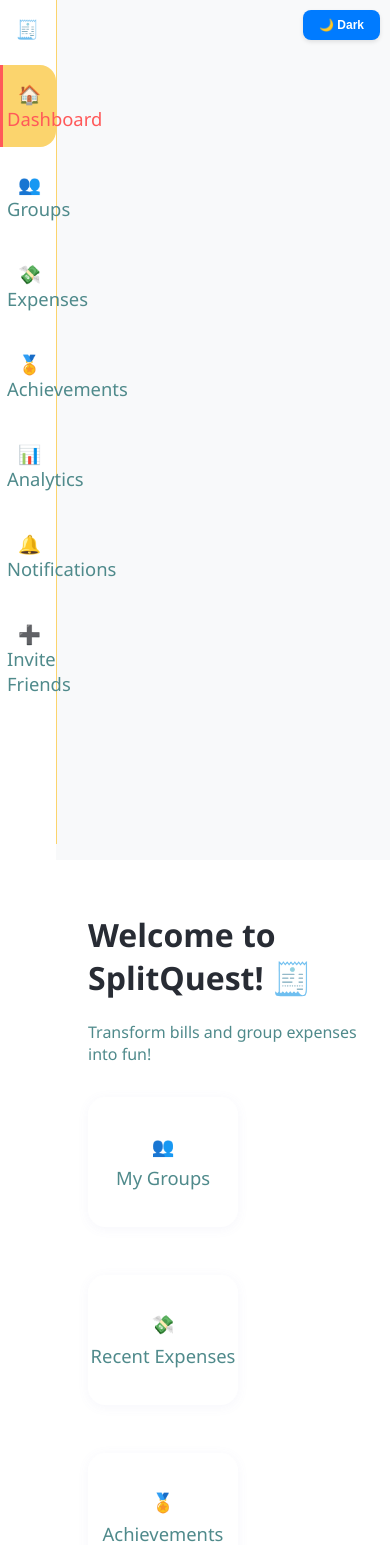
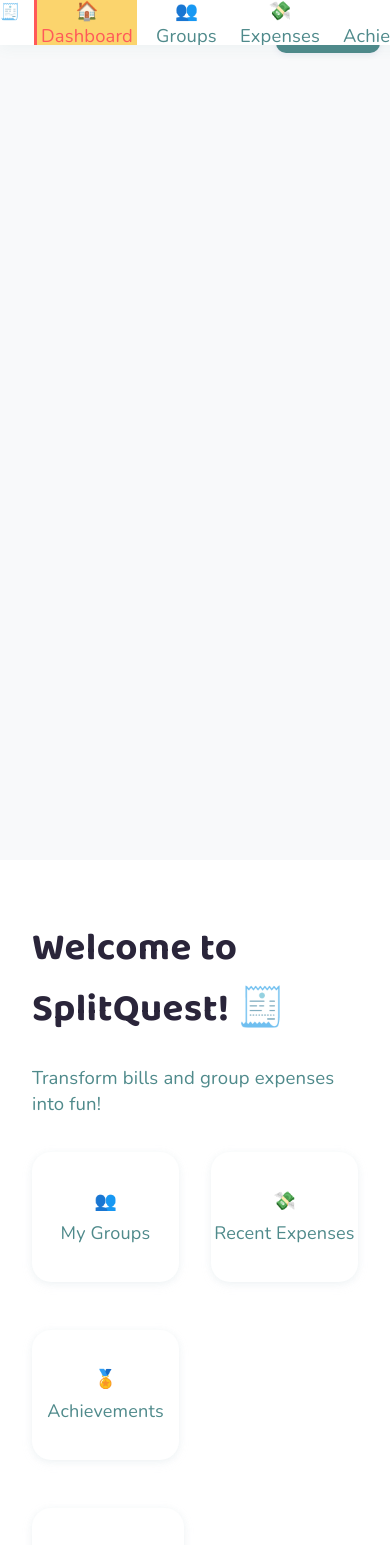
Before and after one commit to Workflow-Manager-admin/splitquest-107914-e48622fe, a React (Create React App) app in the folder frontend_web_app/: page / in a window 390 px wide. Shown: the top 1545 px of the page. Built offline with nearby package versions, Linux system fonts and the light colour scheme.

Commit message:
CheckPoint - cgc84b8a41

```diff
--- a/frontend_web_app/package.json
+++ b/frontend_web_app/package.json
@@ -5,6 +5,7 @@
   "dependencies": {
     "react": "^18.2.0",
     "react-dom": "^18.2.0",
+    "react-helmet": "^6.1.0",
     "react-router-dom": "^6.30.1",
     "react-scripts": "^5.0.1",
     "tesseract.js": "^4.1.1"
--- a/frontend_web_app/src/App.css
+++ b/frontend_web_app/src/App.css
@@ -1,24 +1,38 @@
 /* CSS Variables for Theme Management */
 :root {
   /* Light theme colors */
-  --bg-primary: #ffffff;
+  --bg-primary: #fff;
   --bg-secondary: #f8f9fa;
-  --text-primary: #282c34;
-  --text-secondary: #61dafb;
+  --text-primary: #2A253A;
+  --text-secondary: #4F8A8B;
   --border-color: #e9ecef;
-  --button-bg: #007bff;
-  --button-text: #ffffff;
+  --button-bg: #4F8A8B;
+  --button-text: #fff;
+  --card-bg: #fff;
+  --shadow: 0 3px 12px 0 #d1d0e71c;
+  --card-radius: 19px;
+  --header-font: 'Baloo 2', cursive, sans-serif;
+  --body-font: 'Nunito', 'Segoe UI', 'Roboto', Arial, sans-serif;
+  --fab-bg: #FF5959;
+  --fab-color: #fff;
+  --fab-shadow: 0 4px 16px #ff595936;
 }
 
 [data-theme="dark"] {
   /* Dark theme colors */
-  --bg-primary: #1a1a1a;
-  --bg-secondary: #282c34;
-  --text-primary: #ffffff;
-  --text-secondary: #61dafb;
-  --border-color: #404040;
-  --button-bg: #0056b3;
-  --button-text: #ffffff;
+  --bg-primary: #191927;
+  --bg-secondary: #222235;
+  --text-primary: #F4F2FD;
+  --text-secondary: #FBD46D;
+  --border-color: #28284a;
+  --button-bg: #4F8A8B;
+  --button-text: #fff;
+  --card-bg: #22223c;
+  --shadow: 0 3px 13px 0 #2210334a;
+  --card-radius: 19px;
+  --fab-bg: #FF5959;
+  --fab-color: #fff;
+  --fab-shadow: 0 3px 16px #ff595945;
 }
 
 .App {
@@ -27,9 +41,85 @@
   flex-direction: row;
   background: var(--bg-primary);
   color: var(--text-primary);
-  font-family: 'Segoe UI', 'Roboto', 'Oxygen', 'Ubuntu', 'Fira Sans', 'Helvetica Neue', Arial, sans-serif;
-  transition: background-color 0.3s, color 0.3s;
+  font-family: var(--body-font);
+  letter-spacing: 0.01em;
+  transition: background-color 0.29s cubic-bezier(.23,1,.32,1), color 0.29s cubic-bezier(.23,1,.32,1);
 }
+/* --- Playful Card and Layout Helpers --- */
+.sq-card,
+.sq-dashboard-card,
+.sq-fab,
+.sq-form-card {
+  background: var(--card-bg);
+  border-radius: var(--card-radius);
+  box-shadow: var(--shadow);
+  transition: box-shadow 0.22s cubic-bezier(.22,0,.08,1), background .2s;
+}
+.sq-dashboard-card {
+  min-width: 147px;
+  min-height: 130px;
+  display: flex;
+  flex-direction: column;
+  align-items: center;
+  justify-content: center;
+  font-weight: 500;
+  text-decoration: none;
+  color: var(--text-secondary);
+  gap: 0.45rem;
+  margin-top: 1rem;
+  font-size: 1.13rem;
+  border: none;
+  cursor: pointer;
+  box-shadow: var(--shadow), 0 1.5px 7px #4f8a8b14;
+}
+.sq-dashboard-card:hover, .sq-card:hover {
+  box-shadow: 0 5px 28px #ff595939, 0 1.5px 8px #4f8a8920;
+  color: var(--color-accent,#FF5959);
+  transform: translateY(-2px) scale(1.03);
+}
+
+/* --- Floating Action Button (FAB) --- */
+.sq-fab {
+  position: fixed;
+  bottom: 2.1rem;
+  right: 2.1rem;
+  z-index: 2000;
+  width: 58px;
+  height: 58px;
+  border-radius: 50%;
+  background: var(--fab-bg);
+  color: var(--fab-color);
+  display: flex;
+  align-items: center;
+  justify-content: center;
+  font-size: 2rem;
+  box-shadow: var(--fab-shadow);
+  border: none;
+  outline: none;
+  cursor: pointer;
+  transition: box-shadow .22s cubic-bezier(.22,0,.08,1), background .2s;
+}
+.sq-fab:active, .sq-fab:focus {
+  background: #ff7a6e;
+  box-shadow: 0 8px 30px #ff595955;
+  outline: 2px solid #fff1;
+}
+.sq-fab:hover {
+  filter: brightness(1.12);
+  transform: scale(1.05) rotate(-3deg);
+}
+
+/* --- Header/Title Fonts --- */
+.sq-header, h1, h2, h3, .sq-sidebar__brand {
+  font-family: var(--header-font);
+  letter-spacing: 0.01em;
+}
+.sq-header-row, .App-header {
+  font-family: var(--header-font);
+}
+.sq-sidebar__brand { font-size: 2rem; letter-spacing: 2px; margin-bottom: 0.15em; }
+.sq-sidebar__title { font-size: 1.13rem !important; font-family: var(--header-font); }
+
 .sq-main-content {
   margin-left: 230px;
   flex: 1;
@@ -41,9 +131,53 @@
   min-width: 0;
   position: relative;
 }
-@media (max-width:900px) {
+@media (max-width: 900px) {
   .sq-main-content {
     margin-left: 56px;
+  }
+  .sq-fab { right: 1rem; bottom: 1.2rem; width: 52px; height: 52px; font-size: 1.5rem; }
+}
+
+@media (max-width: 768px) {
+  .theme-toggle {
+    top: 8px;
+    right: 8px;
+    padding: 7px 14px;
+    font-size: 13px;
+  }
+  .sq-fab { bottom: 1.1rem; right: 0.9rem; }
+  .sq-main-content { margin-left: 0 !important; }
+}
+
+/* Mobile: sidebar to top-nav (hidden, not visible by default) */
+@media (max-width: 600px) {
+  .sq-sidebar {
+    position: fixed;
+    left: 0; top: 0; right: 0;
+    width: 100vw; min-width: 0; max-width: 100vw;
+    flex-direction: row !important;
+    height: 45px !important; min-height: 45px !important;
+    z-index: 5001;
+    background: var(--bg-primary);
+    box-shadow: 0 3px 14px #4f8a8b10;
+    padding: 0 3vw 0 0;
+    overflow-x: auto;
+  }
+  .sq-sidebar__nav {
+    flex-direction: row;
+    display: flex;
+    align-items: center;
+    overflow-x: auto;
+    width: 90vw;
+  }
+  .sq-sidebar__nav li, .sq-sidebar__brand, .sq-sidebar__title {
+    margin: 0 12px 0 0 !important;
+    padding: 0 !important;
+    display: inline-block !important;
+    font-size: 1rem !important;
+  }
+  .sq-sidebar__title {
+    display: none !important;
   }
 }
 .sq-header-row {
@@ -131,28 +265,60 @@
   }
 }
 
-/* SplitQuest Dashboard Cards */
-.sq-dashboard-card {
-  background: var(--background-light, #fff);
-  border-radius: 17px;
-  min-width: 150px;
-  min-height: 130px;
-  box-shadow: 0 2px 12px #7771c310;
-  display: flex;
-  flex-direction: column;
-  align-items: center;
-  justify-content: center;
-  font-weight: 500;
-  text-decoration: none;
-  color: var(--color-primary, #4F8A8B);
-  gap: 0.45rem;
-  transition: box-shadow .2s, transform .2s, color .2s;
-  margin-top: 1rem;
-  font-size: 1.15rem;
+/* Action/utility buttons */
+.theme-toggle, .btn, button, input[type=submit] {
+  font-family: var(--body-font);
+  border: none;
+  border-radius: 10px;
+  background: var(--button-bg);
+  color: var(--button-text);
+  font-weight: 600;
+  font-size: 1rem;
+  letter-spacing: 0.01em;
+  transition:
+    background 0.26s cubic-bezier(.23,1,.32,1),
+    transform .16s cubic-bezier(.23,1,.32,1),
+    box-shadow .16s;
+  box-shadow: 0 2px 6px #58569b18;
+  cursor: pointer;
+  padding: 9px 22px;
+  min-height: 42px;
+  margin-bottom: 7px;
+  outline: none;
+}
+.theme-toggle:active, .btn:active, button:active {
+  background: #346e8a;
+  transform: scale(0.98);
+}
+.theme-toggle:focus, .btn:focus, button:focus {
+  outline: 2px solid var(--color-accent,#FF5959);
 }
 
-.sq-dashboard-card:hover {
-  box-shadow: 0 5px 25px #ff595930, 0 1.5px 7px #4f8a8b14;
-  color: var(--color-accent, #FF5959);
-  transform: translateY(-2px) scale(1.03);
+input, select, textarea {
+  font-family: var(--body-font);
+  border-radius: 7px;
+  border: 1.5px solid var(--border-color);
+  min-height: 39px;
+  padding-left: 7px;
+  font-size: 1rem;
+  transition: border-color .15s;
 }
+input:focus, select:focus, textarea:focus {
+  border-color: var(--color-primary,#4F8A8B);
+  outline: 1.5px solid var(--color-accent,#FF5959);
+}
+
+/* Increase primary touch targets */
+button, input[type=button], .theme-toggle, .btn, .sq-fab {
+  min-width: 43px;
+  min-height: 43px;
+}
+
+/* Smooth fade for content areas */
+.sq-card, .sq-dashboard-card, .sq-form-card, .App-header {
+  transition: background 0.33s, color 0.33s, box-shadow 0.26s;
+}
+
+/* Hide scrollbars for cleaner UI in cards/lists */
+::-webkit-scrollbar { width: 0.45em; background: transparent; }
+::-webkit-scrollbar-thumb { background: #ffd27013; border-radius: 1em; }
--- a/frontend_web_app/src/App.js
+++ b/frontend_web_app/src/App.js
@@ -1,5 +1,6 @@
 import React from 'react';
 import { BrowserRouter as Router, Routes, Route, Navigate } from 'react-router-dom';
+import { Helmet } from 'react-helmet';
 import { ThemeProvider, useTheme } from './theme';
 import Sidebar from './components/Sidebar';
 import { GroupsProvider } from './GroupsContext';
@@ -57,6 +58,17 @@ function App() {
    * All main routes and navigation.
    */
   return (
+    <>
+      <Helmet>
+        <link rel="preconnect" href="https://fonts.gstatic.com" crossOrigin="true"/>
+        <link href="https://fonts.googleapis.com/css?family=Baloo+2:700&display=swap" rel="stylesheet"/>
+        <link href="https://fonts.googleapis.com/css?family=Nunito:400,600&display=swap" rel="stylesheet"/>
+        <style>{`
+          body, html, #root {
+            font-family: 'Nunito', 'Segoe UI', 'Roboto', Arial, sans-serif;
+          }
+        `}</style>
+      </Helmet>
       <ThemeProvider>
         <GroupsProvider>
           <Router>
@@ -73,6 +85,7 @@ function App() {
           </Router>
         </GroupsProvider>
       </ThemeProvider>
+    </>
   );
 }
 
--- /dev/null
+++ b/frontend_web_app/src/components/FAB.js
@@ -0,0 +1,30 @@
+import React from "react";
+
+// PUBLIC_INTERFACE
+export function FAB({ icon, label, onClick, style = {}, ...props }) {
+  /**
+   * Floating Action Button. Fixed in bottom right on mobile.
+   * Usage: <FAB icon="+" label="Add" onClick={...} />
+   */
+  return (
+    <button
+      className="sq-fab"
+      style={style}
+      aria-label={label}
+      title={label}
+      onClick={onClick}
+      {...props}
+    >
+      {icon}
+      <span style={{
+        position: "absolute",
+        left: "-9999px",
+        width: "1px",
+        height: "1px",
+        overflow: "hidden"
+      }}>{label}</span>
+    </button>
+  );
+}
+
+export default FAB;
--- a/frontend_web_app/src/index.css
+++ b/frontend_web_app/src/index.css
@@ -1,8 +1,10 @@
+/* Import Google Fonts for playful/clean styles */
+@import url('https://fonts.googleapis.com/css?family=Baloo+2:700&display=swap');
+@import url('https://fonts.googleapis.com/css?family=Nunito:400,600&display=swap');
+
 body {
   margin: 0;
-  font-family: -apple-system, BlinkMacSystemFont, 'Segoe UI', 'Roboto', 'Oxygen',
-    'Ubuntu', 'Cantarell', 'Fira Sans', 'Droid Sans', 'Helvetica Neue',
-    sans-serif;
+  font-family: 'Nunito', 'Segoe UI', 'Roboto', 'Oxygen', 'Ubuntu', 'Cantarell', 'Fira Sans', 'Droid Sans', 'Helvetica Neue', sans-serif;
   -webkit-font-smoothing: antialiased;
   -moz-osx-font-smoothing: grayscale;
 }
--- a/frontend_web_app/src/pages/Dashboard.js
+++ b/frontend_web_app/src/pages/Dashboard.js
@@ -1,5 +1,6 @@
 import React from 'react';
-import { Link } from 'react-router-dom';
+import { Link, useNavigate } from 'react-router-dom';
+import FAB from '../components/FAB';
 
 // PUBLIC_INTERFACE
 export default function Dashboard() {
@@ -7,13 +8,21 @@ export default function Dashboard() {
    * Main dashboard: Welcomes user, shows groups, recent expenses,
    * and a progress hint for achievements/gamification.
    */
+  const navigate = useNavigate();
   return (
-    <div style={{maxWidth:"710px",margin:"0 auto",padding:"2rem"}}>
-      <h1>Welcome to SplitQuest! 🧾</h1>
-      <p style={{color: 'var(--color-primary, #4F8A8B)',fontWeight:500}}>
+    <div style={{ maxWidth: "710px", margin: "0 auto", padding: "2rem", position: "relative" }}>
+      <h1 className="sq-header" style={{ fontFamily: 'var(--header-font)', fontWeight: 800, fontSize: "2.4rem" }}>
+        Welcome to SplitQuest! 🧾
+      </h1>
+      <p style={{
+        color: 'var(--color-primary, #4F8A8B)',
+        fontWeight: 500,
+        fontSize: "1.16rem",
+        fontFamily: 'var(--body-font)'
+      }}>
         Transform bills and group expenses into fun!
       </p>
-      <div style={{display:"flex",gap:"2rem",flexWrap:"wrap"}}>
+      <div style={{ display: "flex", gap: "2rem", flexWrap: "wrap" }}>
         <Link to="/groups" className="sq-dashboard-card">
           <div>👥</div>
           <span>My Groups</span>
@@ -32,11 +41,20 @@ export default function Dashboard() {
         </Link>
       </div>
       <div className="sq-gamify-prompt" style={{
-        marginTop:"2rem",background:"var(--color-secondary, #FBD46D)",borderRadius:"12px",
-        padding:"1.5rem",color:"var(--color-accent, #FF5959)",fontWeight:600,
-        boxShadow: "0 4px 18px #ffd27024"
+        marginTop: "2rem",
+        background: "var(--color-secondary, #FBD46D)",
+        borderRadius: "12px",
+        padding: "1.5rem",
+        color: "var(--color-accent, #FF5959)",
+        fontWeight: 600,
+        boxShadow: "0 4px 18px #ffd27024",
+        fontSize: "1.1rem"
       }}>
         <span role="img" aria-label="Party">🎉</span> Complete your profile & invite friends to unlock badges!
+      </div>
+      {/* FAB for adding group or expense on mobile */}
+      <div className="sq-dashboard-fab" style={{}}>
+        <FAB icon="➕" label="Add Expense" style={{display:"none"}} onClick={()=>navigate('/expenses')} />
       </div>
     </div>
   );
```
Also changed, not shown: 1 other file (tests, documents, lock files or other folders). Lines whose indentation alone changed are shown as unchanged.
